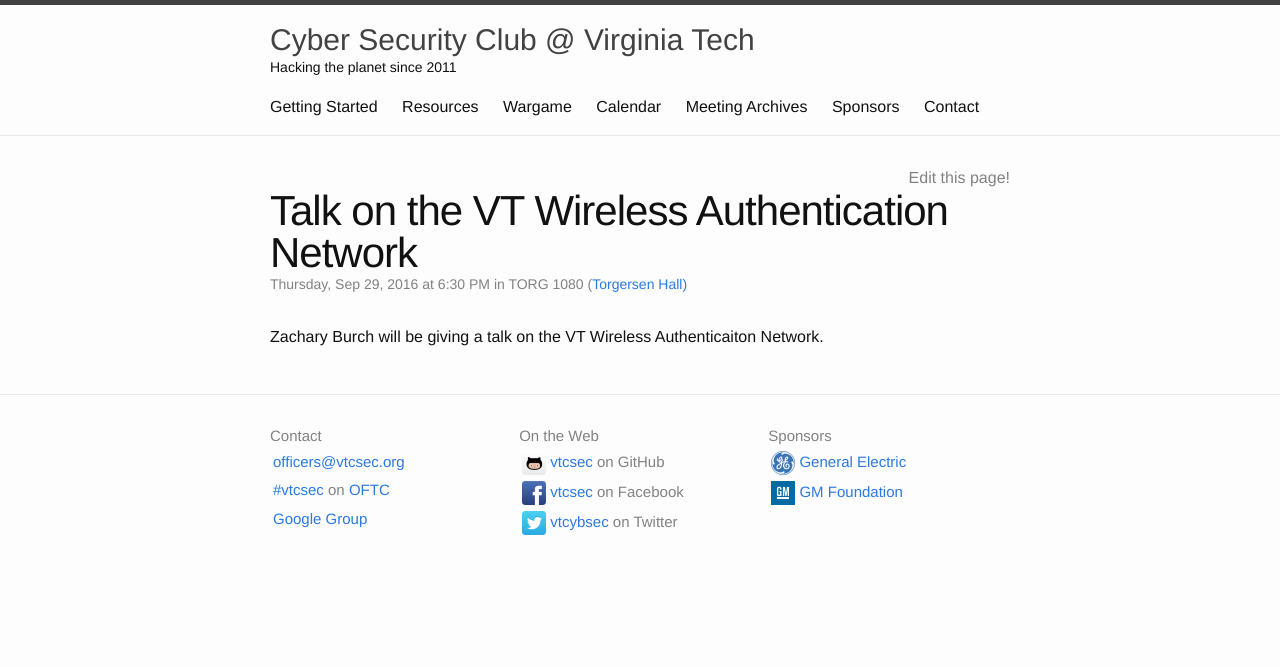
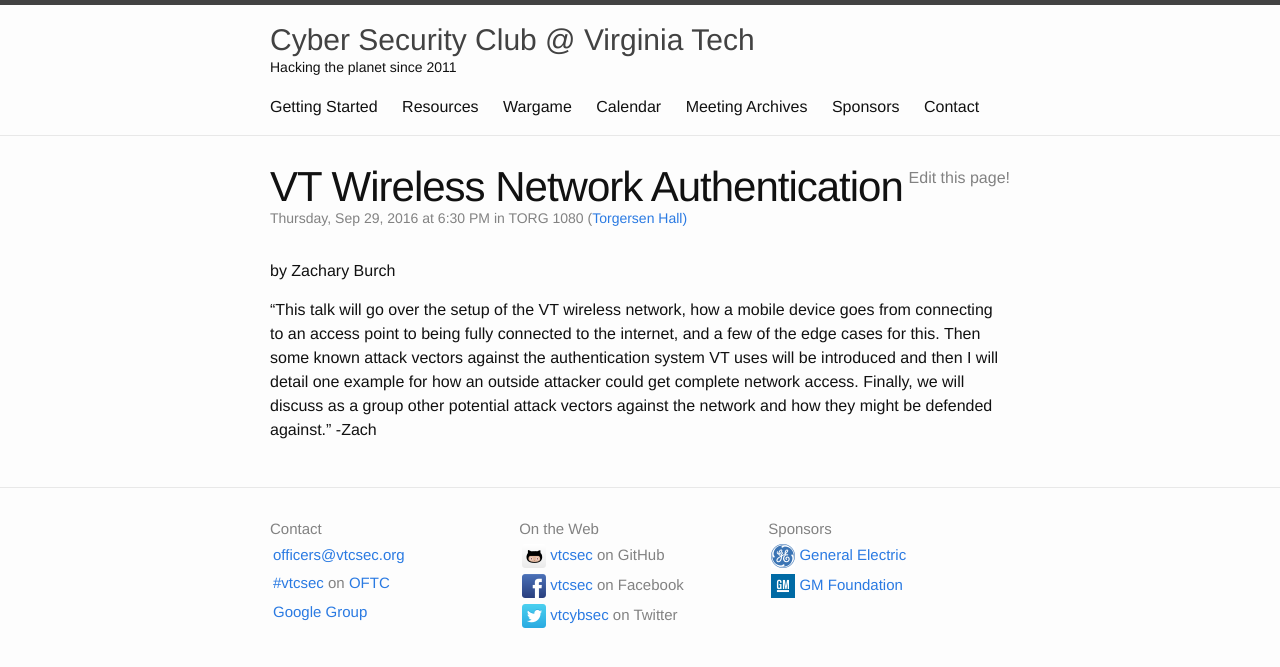
Before and after one commit to VTCSec/vtcsec.org, a Jekyll site: the page built from _meetings/2016-09-29-VT-authentication-network.md, in a window 1280 px wide. Shown: the top 667 px of the page. Built offline with Jekyll 4.4.1, drawn with Linux system fonts in a browser that asks for light colours.

Commit message:
Add Zach's title and description

```diff
--- a/_meetings/2016-09-29-VT-authentication-network.md
+++ b/_meetings/2016-09-29-VT-authentication-network.md
@@ -1,5 +1,6 @@
 ---
-what: Talk on the VT Wireless Authentication Network
+what: VT Wireless Network Authentication
 ---
+by Zachary Burch
 
-Zachary Burch will be giving a talk on the VT Wireless Authenticaiton Network.
+"This talk will go over the setup of the VT wireless network, how a mobile device goes from connecting to an access point to being fully connected to the internet, and a few of the edge cases for this. Then some known attack vectors against the authentication system VT uses will be introduced and then I will detail one example for how an outside attacker could get complete network access. Finally, we will discuss as a group other potential attack vectors against the network and how they might be defended against." -Zach
```
